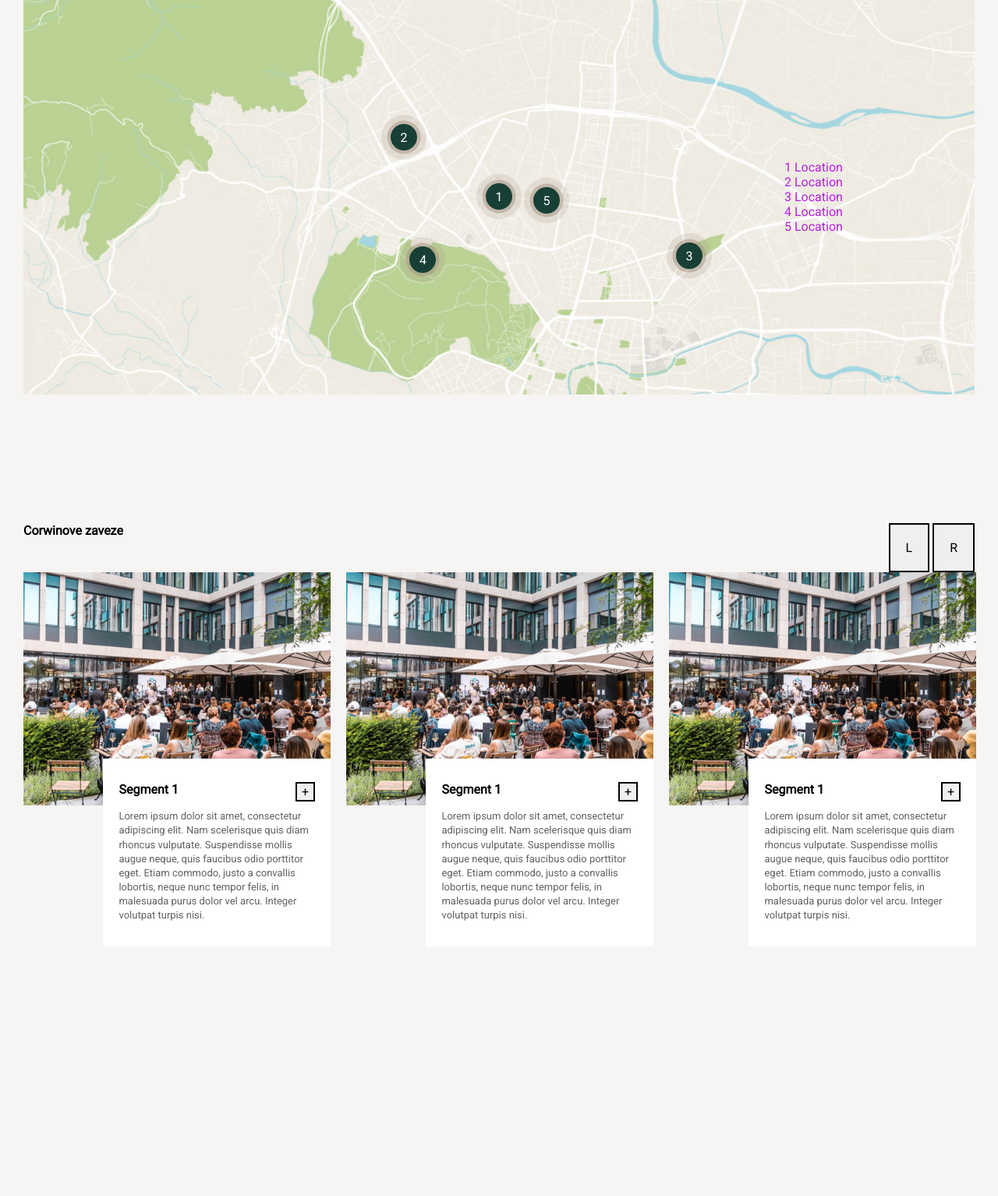
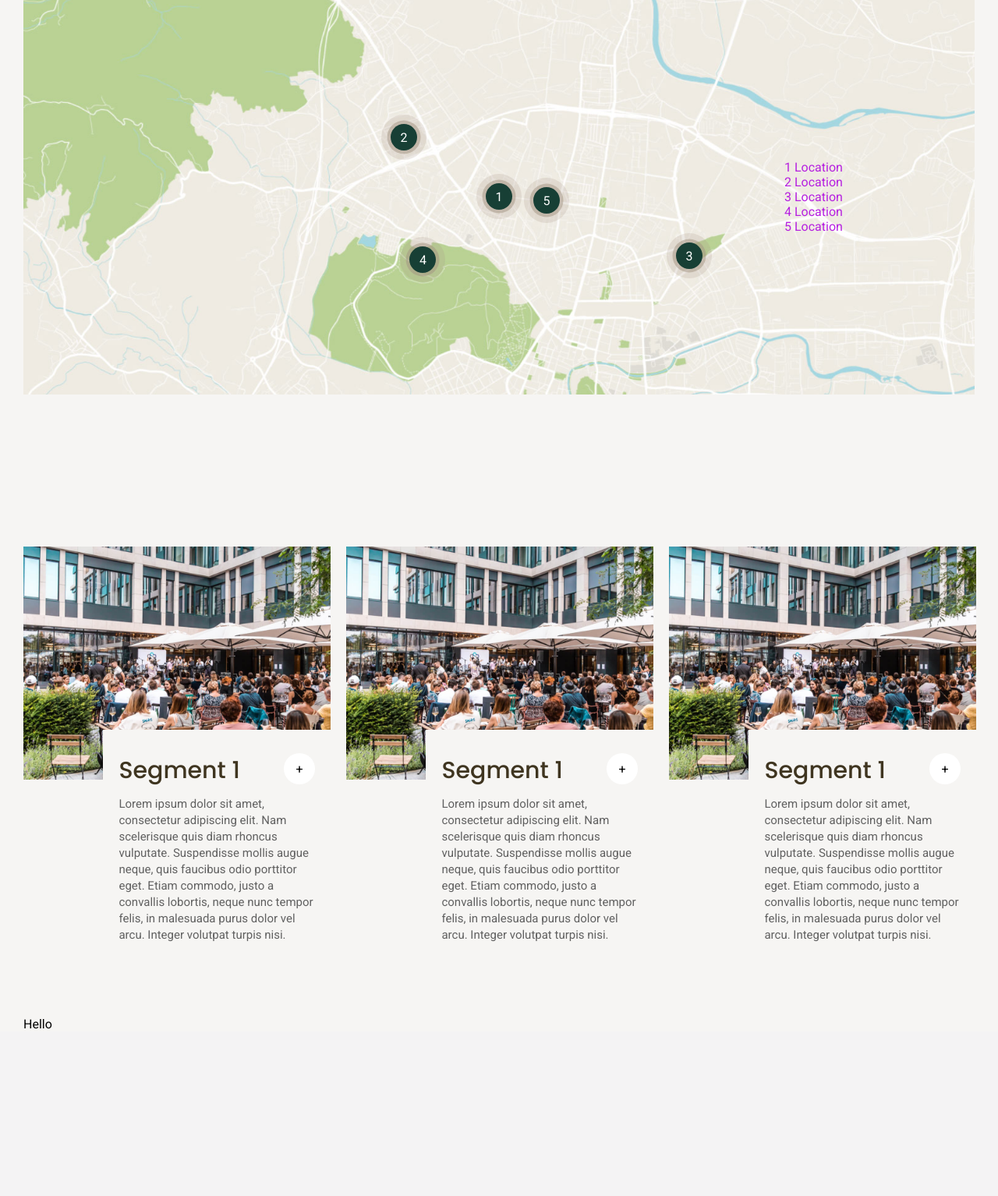
Before and after one commit to mitjapotocin/kvartet-task, a PHP site: page /index.html in a window 1280 px wide. Shown: the part 1260-2794 px from the top of the page at 78% size. After the commit the page ends 2580 px from the top, so only its background shows below. Run offline with PHP 8.4, Linux system fonts and the light colour scheme.

Commit message:
Styled slyder buttons, slider cards

```diff
--- a/css/style.css
+++ b/css/style.css
@@ -257,6 +257,12 @@ textarea {
   font-family: CircularPro-Bold;
   src: url(../../font/CircularPro-Bold.otf);
 }
+.font-roboto {
+  font-family: 'Roboto', sans-serif;
+}
+.font-poppins {
+  font-family: 'Poppins', sans-serif;
+}
 button,
 input,
 select,
@@ -280,13 +286,13 @@ h2 {
   font-family: 'CircularPro-Bold';
 }
 body {
-  background-color: #F6F5F3;
+  background-color: #f6f5f3;
   font-family: 'Roboto', sans-serif;
 }
 h2 {
   line-height: 1.3;
   font-size: 72px;
-  color: #3F3520;
+  color: #3f3520;
 }
 p {
   line-height: 1.4;
@@ -376,7 +382,7 @@ header::before {
   position: absolute;
   top: 0;
   left: 0;
-  background: #173F35;
+  background: #173f35;
 }
 .header-big-logo img {
   padding: 55px 52px;
@@ -445,7 +451,7 @@ nav ul li span {
   transition-duration: 0.4s;
   position: fixed;
   top: 0;
-  background: #173F35;
+  background: #173f35;
 }
 .nav-fixed .nav-logo {
   opacity: 1;
@@ -589,7 +595,7 @@ h2 {
   margin-bottom: 5px;
   line-height: 1.4;
   font-size: 72px;
-  color: #3F3520;
+  color: #3f3520;
 }
 @media only screen and (max-width:767px) {
   h2 {
@@ -623,49 +629,132 @@ p {
 .location-name:hover {
   text-decoration: underline;
 }
-/* the slides */
 .slick-slide {
   margin: 0 10px;
 }
-/* the parent */
 .slick-list {
   margin: 0 -10px;
+}
+.slick-track {
+  display: -webkit-flex;
+  display: -ms-flexbox;
+  display: flex;
 }
 .slider-img {
   width: 100%;
 }
-.slider-nav-header {
+.slider-nav-heading {
   float: left;
+  position: absolute;
+  bottom: 0;
+}
+.slider-nav-heading h4 {
+  font-family: 'Poppins', sans-serif;
+  font-weight: 300;
+  font-size: 23px;
+  color: #3f3520;
+}
+@media only screen and (max-width:639px) {
+  .slider-nav-heading h4 {
+    font-size: 13px;
+  }
 }
 .slider-nav-buttons {
   float: right;
 }
 .slider-button {
-  padding: 20px;
+  cursor: pointer;
+  width: 90px;
+  height: 60px;
+  padding: 0;
+  margin: 0;
+  border: none;
+  background-color: #e6e6e6;
+  outline: none;
+  float: left;
+}
+@media only screen and (max-width:639px) {
+  .slider-button {
+    width: 60px;
+    height: 30px;
+  }
+  .slider-button img {
+    width: 10px;
+  }
+}
+.slider-button:hover {
+  background: #a39382;
+}
+.slider-button img {
+  width: 16px;
+}
+.slick-disabled {
+  cursor: default;
+  background: #fff;
+}
+.slick-disabled:hover {
+  background: #fff;
 }
 .slider-nav {
-  overflow: auto;
+  overflow: hidden;
+  position: relative;
+  margin-bottom: 30px;
 }
-.segment {
+.slick-element {
+  position: relative;
+}
+.card {
+  display: block;
   float: right;
   padding: 30px 20px;
-  background: #ffffff;
+  background: #f6f5f3;
   position: relative;
-  top: -60px;
   width: 74%;
+  top: -64px;
 }
-.segment p {
-  font-size: 13px;
+@media only screen and (max-width:639px) {
+  .card {
+    top: -38px;
+    padding: 9px 9px;
+  }
 }
-.segment div {
-  overflow: auto;
+.card p {
+  font-size: 15px;
+}
+@media only screen and (max-width:639px) {
+  .card p {
+    font-size: 12px;
+  }
+}
+.card-header {
+  overflow: hidden;
   padding-bottom: 10px;
 }
-.segment div h3 {
+.card-header h3 {
+  color: #3f3520;
   float: left;
+  font-weight: 500;
+  font-family: 'Poppins', sans-serif;
+  font-size: 30px;
 }
-.segment div button {
+@media only screen and (max-width:639px) {
+  .card-header h3 {
+    font-size: 17px;
+  }
+}
+.card-button {
+  background: #fff;
+  border-radius: 50%;
+  width: 40px;
+  height: 40px;
   float: right;
+  border: none;
+}
+@media only screen and (max-width:639px) {
+  .card-button {
+    width: 30px;
+    height: 30px;
+  }
 }
 .container {
   max-width: 1600px;
--- a/index.html
+++ b/index.html
@@ -6,7 +6,7 @@
     <meta name="viewport" content="width=device-width, initial-scale=1.0">
     <meta http-equiv="X-UA-Compatible" content="ie=edge">
     <link href="https://fonts.googleapis.com/css?family=Roboto:300,400&display=swap" rel="stylesheet">
-    <link href="https://fonts.googleapis.com/css?family=Poppins&display=swap" rel="stylesheet">
+    <link href="https://fonts.googleapis.com/css?family=Poppins:400,500&display=swap" rel="stylesheet">
     <link rel="stylesheet" type="text/css" href="slick/slick.css" />
     <link rel="stylesheet" type="text/css" href="slick/slick-theme.css" />
     <link rel="stylesheet" href="css/style.css">
@@ -111,14 +111,13 @@
         </div>
     </section>
     <section class="container">
-
         <div class="slider-nav">
-            <div class="slider-nav-header">
+            <div class="slider-nav-heading">
                 <h4>Corwinove zaveze</h4>
             </div>
             <div class="slider-nav-buttons">
-                <button class="slider-button prev">L</button>
-                <button class="slider-button next">R</button>
+                <button class="slider-button prev"><img src="images/svg/arrow-l.svg" alt="Left"></button>
+                <button class="slider-button next"><img src="images/svg/arrow-r.svg" alt="Right"></button>
             </div>
         </div>
         <div class="slider">
@@ -126,14 +125,15 @@
                 <div>
                     <img src="images/jpg/corwinove-zaveze-01.jpg" class="slider-img" alt="Apartments">
                 </div>
-                <div class="segment">
-                    <div>
+                <div class="card">
+                    <div class="card-header">
                         <h3>Segment 1</h3>
-                        <button>+</button>
+                        <button class="card-button">+</button>
                     </div>
                     <p>Lorem ipsum dolor sit amet, consectetur adipiscing elit. Nam scelerisque quis diam rhoncus
                         vulputate. Suspendisse mollis augue neque, quis faucibus odio porttitor eget. Etiam commodo,
-                        justo a convallis lobortis, neque nunc tempor felis, in malesuada purus dolor vel arcu. Integer
+                        justo a convallis lobortis, neque nunc tempor felis, in malesuada purus dolor vel arcu.
+                        Integer
                         volutpat turpis nisi.</p>
                 </div>
             </div>
@@ -141,14 +141,15 @@
                 <div>
                     <img src="images/jpg/corwinove-zaveze-01.jpg" class="slider-img" alt="Apartments">
                 </div>
-                <div class="segment">
-                    <div>
+                <div class="card">
+                    <div class="card-header">
                         <h3>Segment 1</h3>
-                        <button>+</button>
+                        <button class="card-button">+</button>
                     </div>
                     <p>Lorem ipsum dolor sit amet, consectetur adipiscing elit. Nam scelerisque quis diam rhoncus
                         vulputate. Suspendisse mollis augue neque, quis faucibus odio porttitor eget. Etiam commodo,
-                        justo a convallis lobortis, neque nunc tempor felis, in malesuada purus dolor vel arcu. Integer
+                        justo a convallis lobortis, neque nunc tempor felis, in malesuada purus dolor vel arcu.
+                        Integer
                         volutpat turpis nisi.</p>
                 </div>
             </div>
@@ -156,33 +157,21 @@
                 <div>
                     <img src="images/jpg/corwinove-zaveze-01.jpg" class="slider-img" alt="Apartments">
                 </div>
-                <div class="segment">
-                    <div>
+                <div class="card">
+                    <div class="card-header">
                         <h3>Segment 1</h3>
-                        <button>+</button>
+                        <button class="card-button">+</button>
                     </div>
                     <p>Lorem ipsum dolor sit amet, consectetur adipiscing elit. Nam scelerisque quis diam rhoncus
                         vulputate. Suspendisse mollis augue neque, quis faucibus odio porttitor eget. Etiam commodo,
-                        justo a convallis lobortis, neque nunc tempor felis, in malesuada purus dolor vel arcu. Integer
-                        volutpat turpis nisi.</p>
-                </div>
-            </div>
-            <div class="slick-element">
-                <div>
-                    <img src="images/jpg/corwinove-zaveze-01.jpg" class="slider-img" alt="Apartments">
-                </div>
-                <div class="segment">
-                    <div>
-                        <h3>Segment 1</h3>
-                        <button>+</button>
-                    </div>
-                    <p>Lorem ipsum dolor sit amet, consectetur adipiscing elit. Nam scelerisque quis diam rhoncus
-                        vulputate. Suspendisse mollis augue neque, quis faucibus odio porttitor eget. Etiam commodo,
-                        justo a convallis lobortis, neque nunc tempor felis, in malesuada purus dolor vel arcu. Integer
+                        justo a convallis lobortis, neque nunc tempor felis, in malesuada purus dolor vel arcu.
+                        Integer
+
                         volutpat turpis nisi.</p>
                 </div>
             </div>
         </div>
+        <footer>Hello</footer>
     </section>
     <script type="text/javascript" src="https://code.jquery.com/jquery-2.2.0.min.js"></script>
     <script type="text/javascript" src="slick/slick.min.js"></script>
--- a/less/mixins/mixins.less
+++ b/less/mixins/mixins.less
@@ -1,13 +1,12 @@
-
 // fonts
-.local_webfont(@name, @filename, @dir:'../fonts/', @weight:normal, @style:normal, @fontVersion:'?v=1') {
+.local_webfont(@name, @filename, @dir: '../fonts/', @weight: normal, @style: normal, @fontVersion: '?v=1') {
 	font-family: @name;
-	src: ~"url(@{dir}@{filename}.eot?@{fontVersion})";
-	src: ~"url(@{dir}@{filename}.eot?#iefix)" format('embedded-opentype'),
-	 	 ~"url(@{dir}@{filename}.woff?@{fontVersion})" format('woff'),
-		 ~"url(@{dir}@{filename}.woff2?@{fontVersion})" format('woff2'),
-		 ~"url(@{dir}@{filename}.ttf?@{fontVersion})" format('truetype'),
-		 ~"url(@{dir}@{filename}.svg#@{name})" format('svg');
+	src:~"url(@{dir}@{filename}.eot?@{fontVersion})";
+	src:~"url(@{dir}@{filename}.eot?#iefix)"format('embedded-opentype'),
+	~"url(@{dir}@{filename}.woff?@{fontVersion})"format('woff'),
+	~"url(@{dir}@{filename}.woff2?@{fontVersion})"format('woff2'),
+	~"url(@{dir}@{filename}.ttf?@{fontVersion})"format('truetype'),
+	~"url(@{dir}@{filename}.svg#@{name})"format('svg');
 	font-weight: @weight;
 	font-style: @style;
 }
@@ -18,7 +17,7 @@
 	background-image: linear-gradient(to right, @startColor, @endColor);
 }
 
-.vertical(@startColor: @white, @endColor:  @lightergrey) {
+.vertical(@startColor: @white, @endColor: @lightergrey) {
 	background-image: linear-gradient(to bottom, @startColor, @endColor);
 }
 
@@ -54,28 +53,32 @@
 	transform: translate3d(@x, @y, @z);
 }
 
-.clearfix(){
+.clearfix() {}
 
-}
-.clearfix(@hard:false) when (@hard = false) {
+.clearfix(@hard: false) when (@hard =false) {
 	overflow: hidden;
 }
-.clearfix(@hard:false) when (@hard = true) {
+
+.clearfix(@hard: false) when (@hard =true) {
 	&:after {
-		content:"";
-		display:table;
-		clear:both;
+		content: "";
+		display: table;
+		clear: both;
 	}
 }
-.clearfix(@hard:false) when (@hard = old) {
+
+.clearfix(@hard: false) when (@hard =old) {
+
 	&:before,
 	&:after {
 		display: table;
 		content: '';
 	}
+
 	&:after {
 		clear: both;
 	}
+
 	.lt-ie8 & {
 		zoom: 1;
 	}
@@ -118,33 +121,37 @@
 	-webkit-appearance: none;
 	-moz-appearance: none;
 	appearance: none;
+
 	&::-ms-expand {
 		display: none;
 	}
 }
 
 .remove-tap-highlight() {
-	-webkit-tap-highlight-color: rgba(0,0,0,0);
+	-webkit-tap-highlight-color: rgba(0, 0, 0, 0);
 }
 
 .placeholder-style(@style) {
 	&::-webkit-input-placeholder {
 		@style();
 	}
+
 	&:-moz-placeholder {
 		@style();
 	}
+
 	&::-moz-placeholder {
 		@style();
 	}
+
 	&:-ms-input-placeholder {
 		@style();
 	}
 }
 
 .autocomplete-style(@color, @backgroundColor) {
-	-webkit-box-shadow:0 0 0 300px @backgroundColor inset;
-	-webkit-text-fill-color:@color;
+	-webkit-box-shadow: 0 0 0 300px @backgroundColor inset;
+	-webkit-text-fill-color: @color;
 }
 
 // Left & right padding, margin
@@ -158,3 +165,10 @@
 	margin-left: @value;
 	margin-right: @value;
 }
+
+// Set width and height
+
+.wh(@width, @height) {
+	width: @width;
+	height: @height;
+}
--- a/less/site/modules/slider.less
+++ b/less/site/modules/slider.less
@@ -1,19 +1,43 @@
-/* the slides */
+//Adds margin between slick-slider elements
 .slick-slide {
     margin: 0 10px;
 }
 
-/* the parent */
 .slick-list {
     margin: 0 -10px;
 }
+
+
+// Fix for slick slide height issues
+.slick-track {
+    display: flex;
+}
+
+// .slick-track .slick-slide {
+//     // display: flex;
+//     // height: auto;
+// }
+
 
 .slider-img {
     width: 100%;
 }
 
-.slider-nav-header {
+.slider-nav-heading {
     float: left;
+    position: absolute;
+    bottom: 0;
+
+    h4 {
+        .font-poppins;
+        font-weight: 300;
+        font-size: 23px;
+        color: @textgold;
+
+        @media @bp_max_640 {
+            font-size: 13px;
+        }
+    }
 }
 
 .slider-nav-buttons {
@@ -21,35 +45,104 @@
 }
 
 .slider-button {
-    padding: 20px;
+    cursor: pointer;
+    .wh(90px, 60px);
+
+    @media @bp_max_640 {
+        .wh(60px, 30px);
+
+        img {
+            width: 10px;
+        }
+    }
+
+    padding: 0;
+    margin: 0;
+    border: none;
+    background-color: @buttoncolor-lighter;
+    outline: none;
+    float: left;
+
+    &:hover {
+        background: @buttoncolor;
+    }
+
+    img {
+        width: 16px;
+    }
+}
+
+
+.slick-disabled {
+    cursor: default;
+    background: #fff;
+
+    &:hover {
+        background: #fff;
+    }
 }
 
 .slider-nav {
-    overflow: auto;
+    .clearfix;
+    position: relative;
+    margin-bottom: 30px;
 }
 
-.segment {
+.slick-element {
+    position: relative;
+}
+
+.card {
+    display: block;
     float: right;
     padding: 30px 20px;
-    background: #ffffff;
+    background: @backgroundcolor;
     position: relative;
-    top: -60px;
     width: 74%;
+    top: -64px;
+
+    @media @bp_max_640 {
+        top: -38px;
+        padding: 9px 9px;
+    }
+
 
     p {
-        font-size: 13px;
+        font-size: 15px;
+
+        @media @bp_max_640 {
+            font-size: 12px;
+        }
     }
 
-    div {
-        overflow: auto;
-        padding-bottom: 10px;
+}
 
-        h3 {
-            float: left;
-        }
+.card-header {
+    .clearfix;
+    padding-bottom: 10px;
 
-        button {
-            float: right;
+    h3 {
+        color: @textgold;
+        float: left;
+        font-weight: 500;
+        .font-poppins;
+        font-size: 30px;
+
+        @media @bp_max_640 {
+            font-size: 17px;
         }
     }
+
 }
+
+.card-button {
+    background: #fff;
+    border-radius: 50%;
+    .wh(40px, 40px);
+    float: right;
+    border: none;
+
+    @media @bp_max_640 {
+        .wh(30px, 30px);
+    }
+}
--- a/less/styles/typography.css
+++ b/less/styles/typography.css
@@ -2,3 +2,7 @@
   font-family: CircularPro-Bold;
   src: url(../../font/CircularPro-Bold.otf);
 }
+
+.font-roboto {
+  font-family: 'Roboto', sans-serif;
+}
--- a/less/styles/typography.less
+++ b/less/styles/typography.less
@@ -2,3 +2,11 @@
     font-family: CircularPro-Bold;
     src: url(../../font/CircularPro-Bold.otf);
 }
+
+.font-roboto {
+    font-family: 'Roboto', sans-serif;
+}
+
+.font-poppins {
+    font-family: 'Poppins', sans-serif;
+}
--- a/less/variables/variables.less
+++ b/less/variables/variables.less
@@ -1,5 +1,6 @@
-@basecolor: #173F35;
-@backgroundcolor: #F6F5F3;
+@basecolor: #173f35;
+@backgroundcolor: #f6f5f3;
 @textgray: #616161;
-@textgold: #3F3520;
-@submit-button-color: #A39382;
+@textgold: #3f3520;
+@buttoncolor: #a39382;
+@buttoncolor-lighter: #e6e6e6;
```
Also changed, not shown: css/.prefixed/style.css (+106 -19 lines), css/style.min.css, images/svg/arrow-l.svg (added), images/svg/arrow-r.svg (added), images/svg/corwinove-zaveze-02.svg (added), 2 other files.
